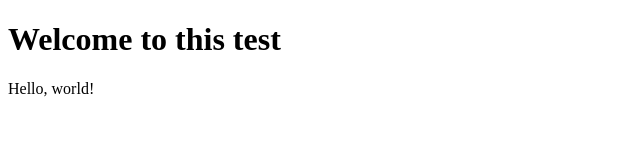
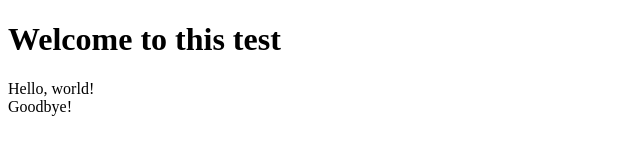
Before and after one commit to JoaquinBegue/test, a plain HTML site: page index.html in a window 1280 px wide. Shown: the full height of the page, 0-640 px from the left. Drawn offline with Linux system fonts and the light colour scheme.

Commit message:
Update index.html

```diff
--- a/index.html
+++ b/index.html
@@ -8,5 +8,8 @@
 <body>
   <h1>Welcome to this test</h1>
   Hello, world!
+  <footer>
+    Goodbye!
+  </footer>
 </body>
 </html>
```
